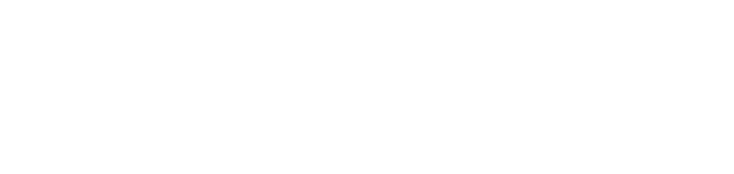
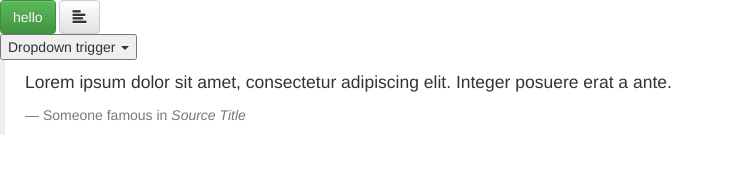
Before and after one commit to neversaynever0502/remotework, a plain HTML site: page index.html in a window 1280 px wide. Shown: the whole page, without its empty margins (0-734 px from the left). Drawn offline with nearby package versions, Linux system fonts and the light colour scheme.

Commit message:
add index

```diff
--- a/index.html
+++ b/index.html
@@ -3,8 +3,36 @@
 <head>
   <meta charset="UTF-8">
   <title>Remote Work In Taiwan</title>
+  <!-- Latest compiled and minified CSS -->
+<link rel="stylesheet" href="https://maxcdn.bootstrapcdn.com/bootstrap/3.3.6/css/bootstrap.min.css" integrity="sha384-1q8mTJOASx8j1Au+a5WDVnPi2lkFfwwEAa8hDDdjZlpLegxhjVME1fgjWPGmkzs7" crossorigin="anonymous">
+<!-- Optional theme -->
+<link rel="stylesheet" href="https://maxcdn.bootstrapcdn.com/bootstrap/3.3.6/css/bootstrap-theme.min.css" integrity="sha384-fLW2N01lMqjakBkx3l/M9EahuwpSfeNvV63J5ezn3uZzapT0u7EYsXMjQV+0En5r" crossorigin="anonymous">
+<!-- Latest compiled and minified JavaScript -->
+<script src="https://maxcdn.bootstrapcdn.com/bootstrap/3.3.6/js/bootstrap.min.js" integrity="sha384-0mSbJDEHialfmuBBQP6A4Qrprq5OVfW37PRR3j5ELqxss1yVqOtnepnHVP9aJ7xS" crossorigin="anonymous"></script>
 </head>
+
+
+</td>
+
 <body>
+
+  <button class="btn btn-success">hello</button>
+  <button type="button" class="btn btn-default" aria-label="Left Align">
+  <span class="glyphicon glyphicon-align-left" aria-hidden="true"></span>
+</button>
+<div class="dropdown">
+  <button id="dLabel" type="button" data-toggle="dropdown" aria-haspopup="true" aria-expanded="false">
+    Dropdown trigger
+    <span class="caret"></span>
+  </button>
+  <ul class="dropdown-menu" aria-labelledby="dLabel">
+    ...
+  </ul>
+</div>
+<blockquote>
+  <p>Lorem ipsum dolor sit amet, consectetur adipiscing elit. Integer posuere erat a ante.</p>
+  <footer>Someone famous in <cite title="Source Title">Source Title</cite></footer>
+</blockquote>
 <div>
 <h101></h101>
 <h102></h102>
```
